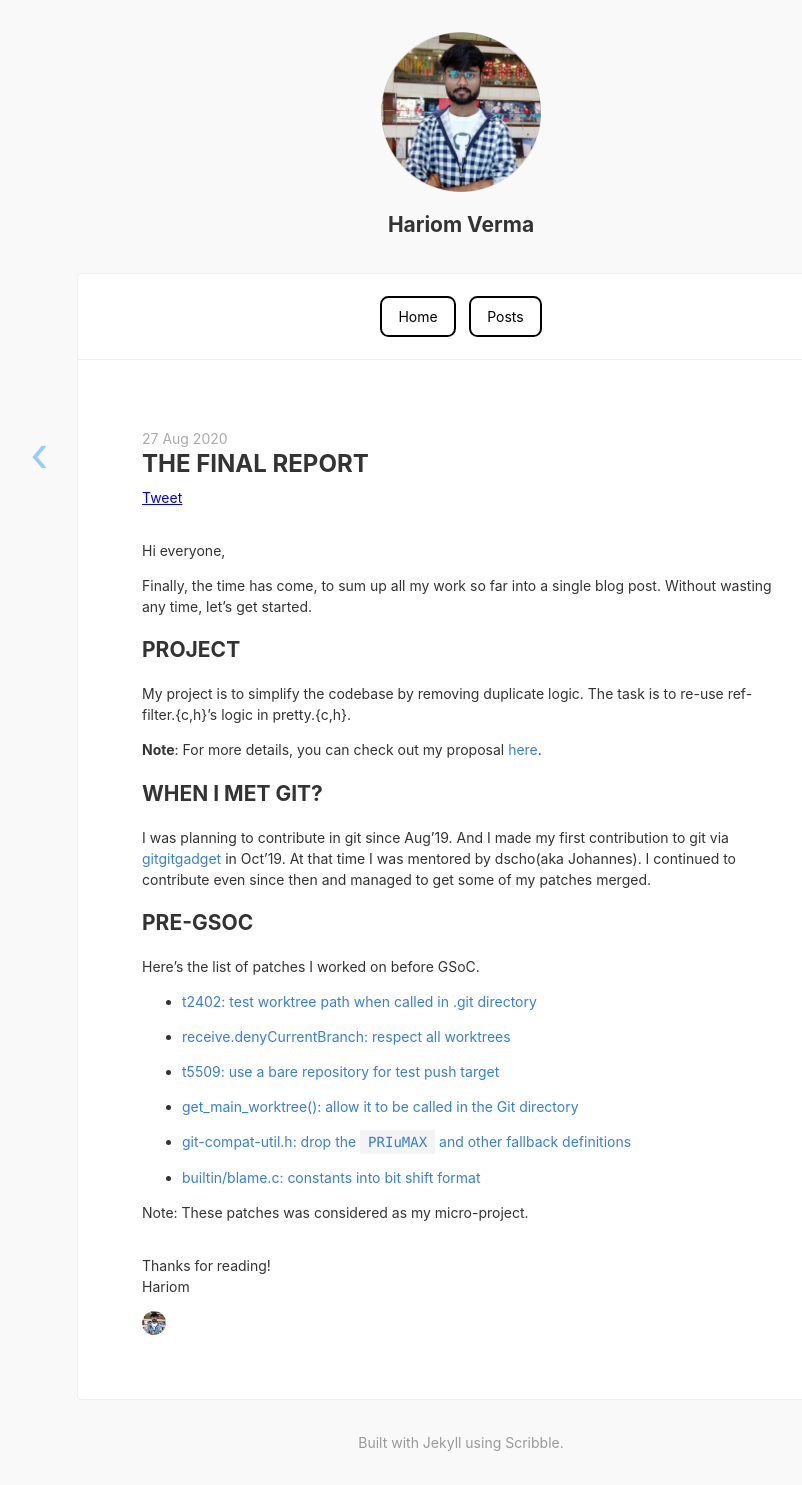
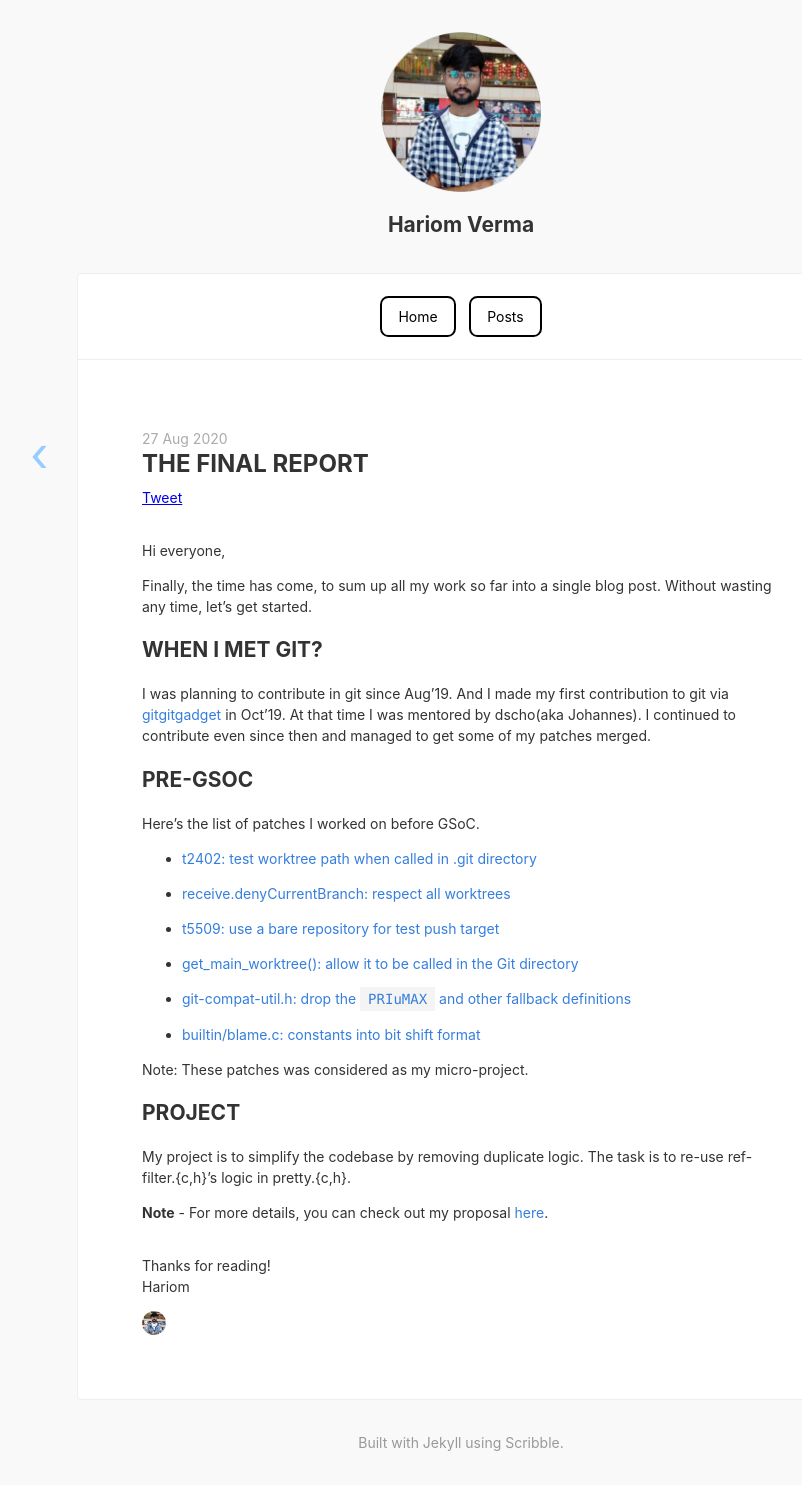
Before and after one commit to harry-hov/blogs, a Jekyll site: the page built from _posts/2020-08-27-the-final-report.md, in a window 1280 px wide. Shown: the whole page, without its empty margins (179-981 px from the left). Built offline with Jekyll 4.4.1, drawn with Linux system fonts in a browser that asks for light colours; comment, search, counter and statistics services are not loaded; part of the change alters nothing that is shown.

```diff
--- a/_posts/2020-08-27-the-final-report.md
+++ b/_posts/2020-08-27-the-final-report.md
@@ -6,12 +6,6 @@ categories: gsoc
 Hi everyone,
 
 Finally, the time has come, to sum up all my work so far into a single blog post. Without wasting any time, let's get started.
-
-## PROJECT
-
-My project is to simplify the codebase by removing duplicate logic. The task is to re-use ref-filter.{c,h}'s logic in pretty.{c,h}.
-
-**Note**: For more details, you can check out my proposal [here](https://github.com/harry-hov/GSoC-Proposal-git/blob/master/%5BGSoC%5D%20Git%20Proposal.pdf).
 
 ## WHEN I MET GIT?
 
@@ -34,3 +28,9 @@ Here's the list of patches I worked on before GSoC.
 - [builtin/blame.c: constants into bit shift format](https://github.com/git/git/commit/86795774bb9ca3c63b94d3d0930405c1ba9148ec)
 
 Note: These patches was considered as my micro-project.
+
+## PROJECT
+
+My project is to simplify the codebase by removing duplicate logic. The task is to re-use ref-filter.{c,h}'s logic in pretty.{c,h}.
+
+**Note** - For more details, you can check out my proposal [here](https://github.com/harry-hov/GSoC-Proposal-git/blob/master/%5BGSoC%5D%20Git%20Proposal.pdf).
```
